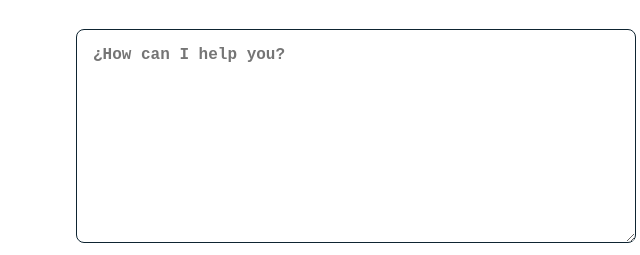
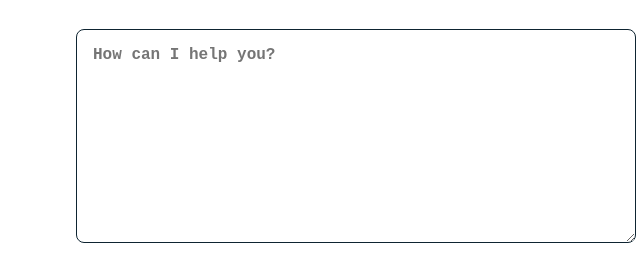
Before and after one commit to Jeank98/jean-portfolio, a plain HTML site: page index.html in a window 1280 px wide. Shown: the part 2925-3180 px from the top of the page, 284-924 px from the left. Drawn offline with nearby package versions, Linux system fonts and the light colour scheme.

Commit message:
complete form

```diff
--- a/index.html
+++ b/index.html
@@ -190,7 +190,7 @@
                 <form action="https://formspree.io/f/xknkzejy" method="POST" class="contact__form">
                     <label><input id="name" type="text" placeholder="Name" class="contact__input" name="name" required></label>
                     <label><input id="email" type="mail" placeholder="Email" class="contact__input" name="email" required></label>
-                    <label><textarea  name="message" id="message" cols="0" rows="10" placeholder="¿How can I help you?" class="contact__input" required></textarea></label>
+                    <label><textarea  name="message" id="message" cols="0" rows="10" placeholder="How can I help you?" class="contact__input" required></textarea></label>
                     <button type="submit" class="button submit">Send</button>
                     <div class="status"></div>
                 </form>
```
